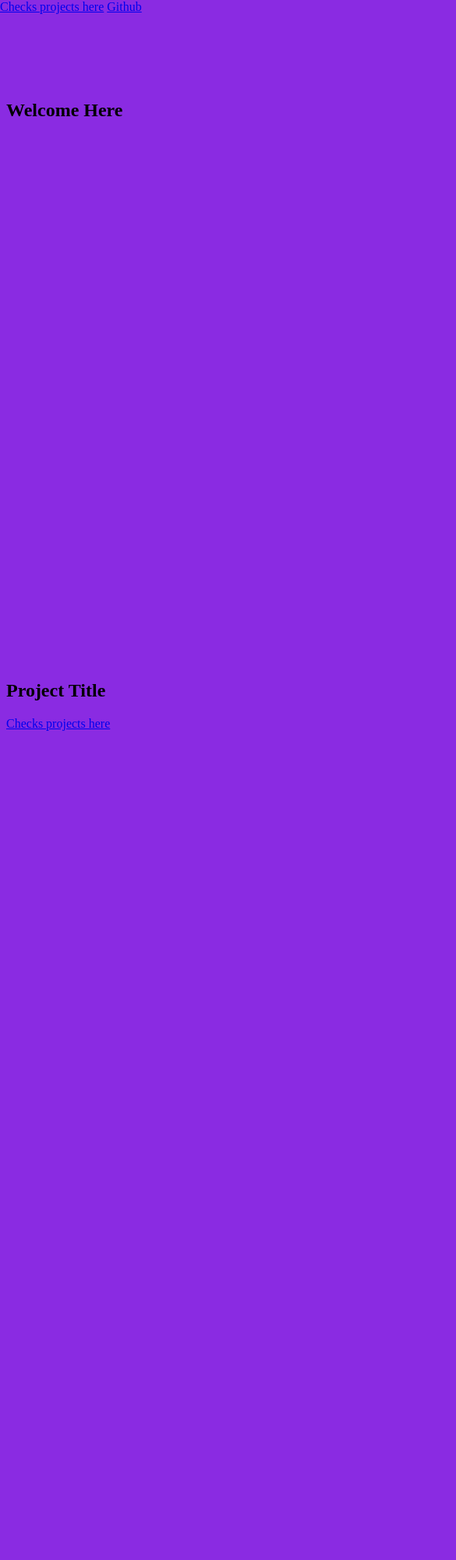
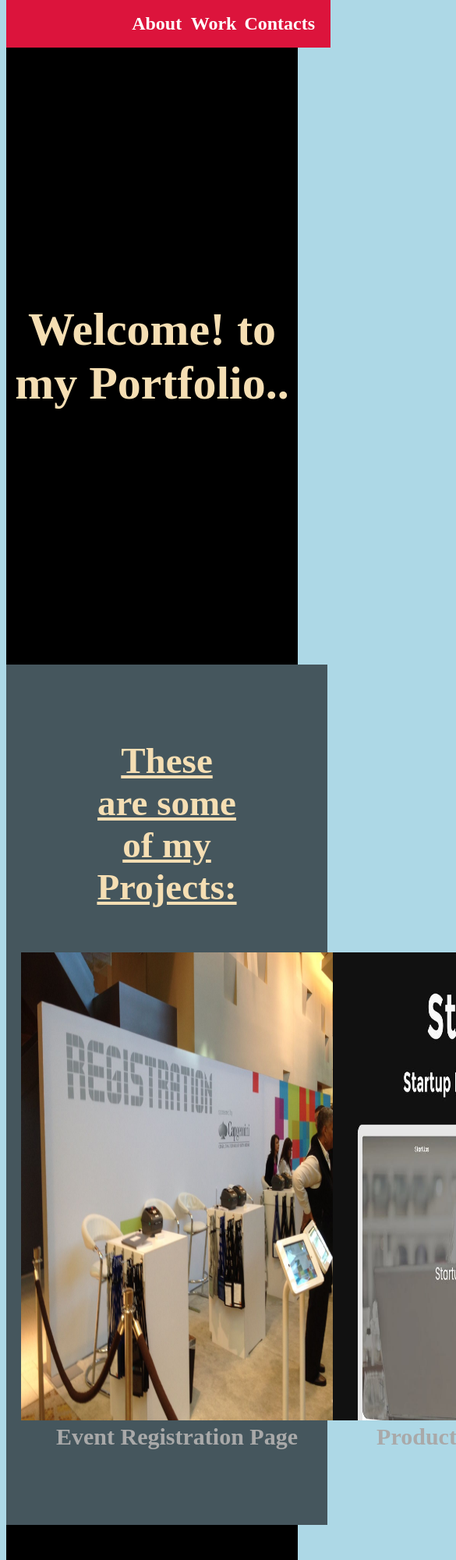
Before and after one commit to thenarain/MicroverseTrialTwo, a plain HTML site: page index.html in a window 390 px wide. Shown: the top 2000 px of the page at 78% size, 585 px wide, since content can reach past the window. Before the commit the page ends 945 px from the top, so only its background shows below. Drawn offline with Linux system fonts and the light colour scheme.

Commit message:
Improvised the page as per Sample

```diff
--- a/index.html
+++ b/index.html
@@ -1,5 +1,3 @@
-<script src="https://cdn.freecodecamp.org/testable-projects-fcc/v1/bundle.js"></script>
-
 <!--
 
 Hello Camper!
@@ -13,25 +11,72 @@ For now, the test suite only works in Chrome! Please read the README below in th
 <html>
     <head>
        <title>My Portfolio</title>
+       <script src="https://cdn.freecodecamp.org/testable-projects-fcc/v1/bundle.js"></script>
        <link rel="stylesheet" href="./style.css" type= "text/css"></link>
     </head>
+
     <body>
+    <script src="https://cdn.freecodecamp.org/testable-projects-fcc/v1/bundle.js"></script>
     <header>
         <nav id= "navbar">
-      <a href= "#projects">Checks projects here</a>
-      <a  id= "profile-link" href= "https://github.com/thenarain" target= "_blank">Github</a>
+            <a class = "nav-text" href = "#"> About</a><a class = "nav-text" href= "#projects"> Work</a> <a class ="nav-text" href= "#contact"> Contacts</a>
+
         </nav>
     </header>
+
+    <main>
         <section id= "welcome-section">
-        <div style="height: 100px;"></div>
-        <h1>Welcome Here</h1>
+            <div class = "welcome"></div>
+            <h1>Welcome! to my Portfolio..</h1>
         </section>
 
 
         <section id = "projects">
-      <h2 class = "project-tile">Project Title</h2>
-      <a href = "#">Checks projects here</a>
+            <h2 class = "project-tile">These are some of my Projects: </h2>
+            <div class = "project-link">
+                <div class = "gallery">
+                    <a href = "https://thenarain.github.io/" target="_blank">
+                        <img class ="image" src = "Event Registration.jpg" alt="My Project Image" height="600" width="400">
+                    </a>
+                    <div class = "img-text" >
+                        <a href = "https://thenarain.github.io/" target="_blank">Event Registration Page</a>
+                    </div>
+                </div>
+                <div class = "gallery">
+                    <a href = "https://thenarain.github.io/MicroverseTrailsOne/" target="_blank">
+                        <img class ="image" src = "Startup Landing.jpeg" alt="My Project Image" height="600" width="400">
+                    </a>
+                    <div class = "img-text" >
+                        <a href = "https://thenarain.github.io/MicroverseTrailsOne/" target="_blank">Product Landing Page</a>
+                    </div>
+                </div>
+                <div class = "gallery">
+                    <a href = "https://github.com/thenarain/Phase1_JAVA" target="_blank">
+                        <img class ="image" src = "Java AppEngine.png" alt="My Project Image" height="600" width="400">
+                    </a>
+                    <div class = "img-text" >
+                        <a href = "https://github.com/thenarain/Phase1_JAVA" target="_blank">Application Engine</a>
+                    </div>
+                </div>
+            </div>
+        </section>
 
-   </section>
+    </main>
+
+    <footer id = "contact">
+        <div class = "bottom">
+            <div class = "welcome"></div>
+            <h1>You Like it!!, Lets Work Together Then...</h1>
+            <div class = "contact-us">
+                <a id="profile-link" href = "https://github.com/" target="_blank"><i class= "icon" ></i> Github </a>
+                <a href = "https://www.facebook.com/" target="_blank"><i class= "icon"></i> Facebook</a>
+                <a href = "https://twitter.com/" target="_blank"><i class= "icon"></i> Twitter</a>
+                <a href = "https://www.google.com/intl/en-GB/gmail/about/#" target="_blank"><i class= "icon"></i> Gmail</a>
+            </div>
+        </div>
+
+
+    </footer>
+
     </body>
 </html>
--- a/style.css
+++ b/style.css
@@ -1,18 +1,92 @@
-@media screen and (max-width: 600px) {
+@media only screen and (max-width: 600px) {
     body {
-        background-color: olive;
+      background-color: lightblue;
     }
+  }
+#navbar {
+    position: fixed;
+    top: 0;
+    width: 98%;
+    background-color: crimson;
+    padding: 2vh;
+    text-align:right;
 }
-body {
-    background-color: blueviolet;
+.nav-text {
+    text-decoration: none;
+    font-size: x-large;
+    font-weight: bold;
+    color: white;
+    padding-right: 3px;
+    padding-left: 3px;
+}
+#welcome-section{
+    background-color: #000;
+    width: 100%;
+    height: 100vh;
+}
+.welcome {
+    height: 45vh;
+}
+#welcome-section > h1 {
+    margin: 0;
+    color:wheat;
+    font-size: 60px;
+    text-align:center;
+}
+#projects {
+    background-color: #45565D;
+    height: 100%;
+    width: 100%;
+}
+.gallery:hover {
+    border: solid  #45565D;
+}
+#projects {
+    padding: 96px 19px;
+}
+#projects > h2 {
+    margin: 0px 96px 57px;
+    text-align: center;
+    color:wheat;
+    font-size: 47px;
+    text-decoration: underline;
+
+}
+.project-link {
+    display: flex;
+    flex-direction: row;
+    justify-content: space-evenly;
+}
+.img-text {
+    text-align: center;
+    font-size: 30px;
+    font-weight: bold;
+}
+.img-text > a {
+    color: darkgrey;
+    text-decoration: none;
+}
+#contact {
+    background-color: black;
+    width: 100%;
+    height: 100vh;
+}
+.bottom > h1 {
+    margin: 0;
+    text-align: center;
+    color: wheat;
+    padding: 20px;
+    font-size: 47px;
+
 }
 
-#welcome-section {
-  height: 100vh;
+.contact-us {
+    text-align: center;
+    font-size: 23.04px;
+    padding: 9.6px 19.2px;
 }
-header {
-  position: fixed;
-  width: 100%;
-  top: 0;
-  right: 0;
+.contact-us > a {
+    padding: 3px;
+    color: whitesmoke;
+    text-decoration: none;
 }
```
Also changed, not shown: Event Registration.jpg (added), Java AppEngine.png (added), Startup Landing.jpeg (added). Lines whose indentation alone changed are shown as unchanged.
